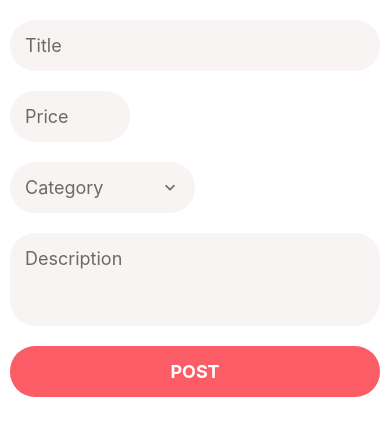
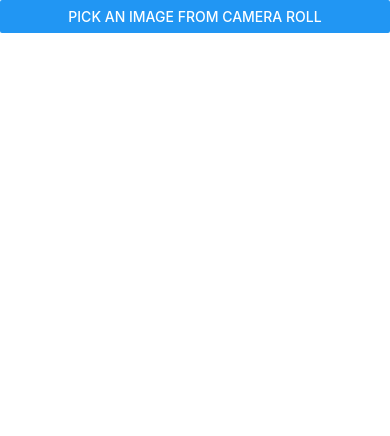
Before and after one commit to shrikantkalar023/learning-React-Native, a React Native app: screen / in a window 390 px wide. Shown: the top 436 px of the page. Built offline with nearby package versions, Linux system fonts and the light colour scheme.

Commit message:
ADD: image picker native component

```diff
--- a/App.tsx
+++ b/App.tsx
@@ -1,10 +1,37 @@
-import { GestureHandlerRootView } from "react-native-gesture-handler";
-import ListingEditScreen from "./app/screens/ListingEditScreen";
+import * as ImagePicker from "expo-image-picker";
+import { useState } from "react";
+import { Button, Image } from "react-native";
+import Screen from "./app/components/Screen";
 
 export default function App() {
+  const [imageUri, setImageUri] = useState<string>();
+
+  const selectImage = async () => {
+    // No permissions request is necessary for launching the image library
+
+    try {
+      let result = await ImagePicker.launchImageLibraryAsync();
+
+      if (!result.canceled) {
+        setImageUri(result.assets[0].uri);
+      }
+    } catch (error) {
+      console.log("Error selecting image", error);
+    }
+  };
+
   return (
-    <GestureHandlerRootView style={{ flex: 1 }}>
-      <ListingEditScreen />
-    </GestureHandlerRootView>
+    <Screen style={{ flex: 1 }}>
+      <Button title="Pick an image from camera roll" onPress={selectImage} />
+      {imageUri && (
+        <Image
+          source={{ uri: imageUri }}
+          style={{
+            width: 200,
+            height: 200,
+          }}
+        />
+      )}
+    </Screen>
   );
 }
```
Also changed, not shown: package.json (+9 -8 lines), 1 other file (tests, documents, lock files or other folders).
